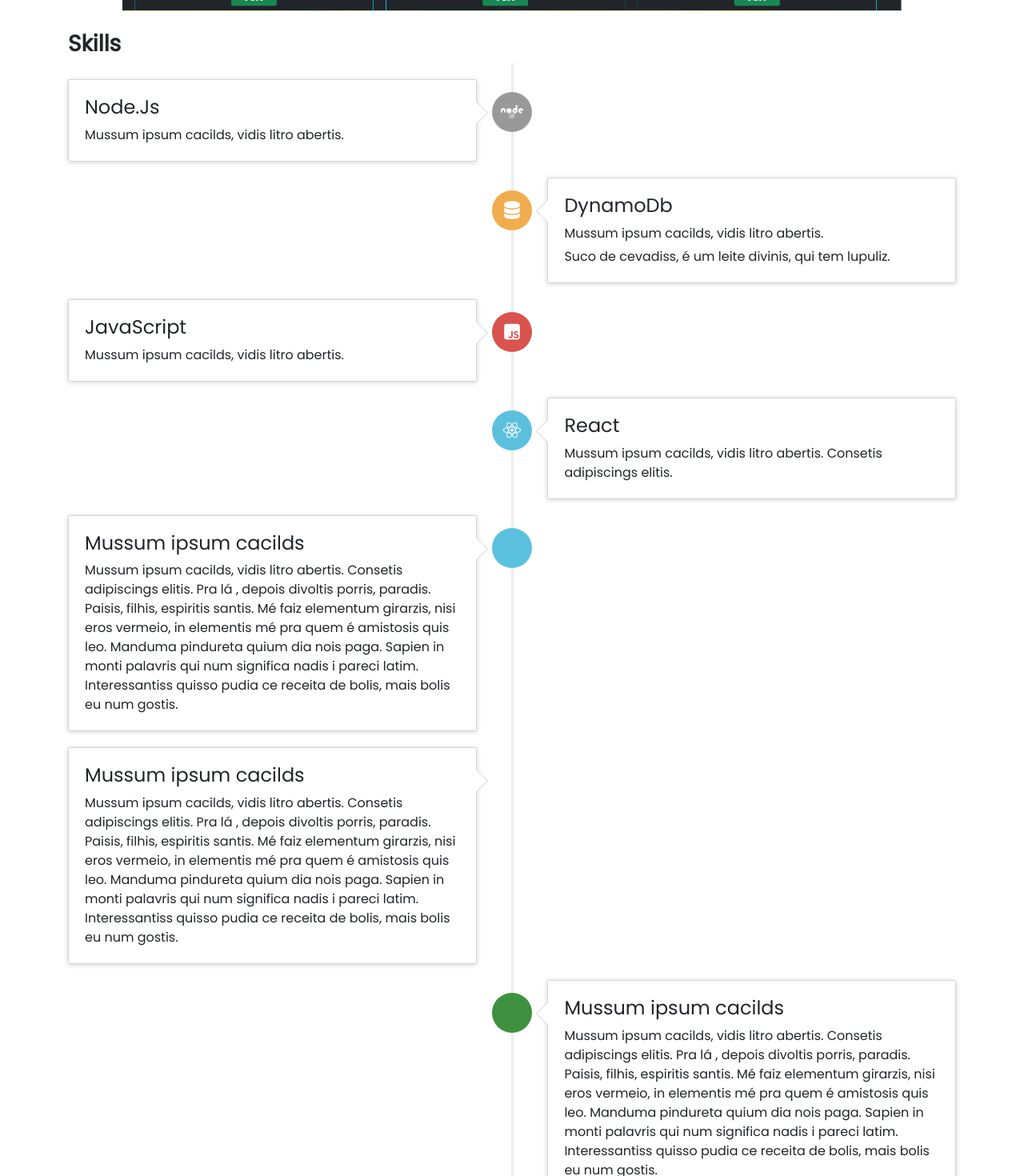
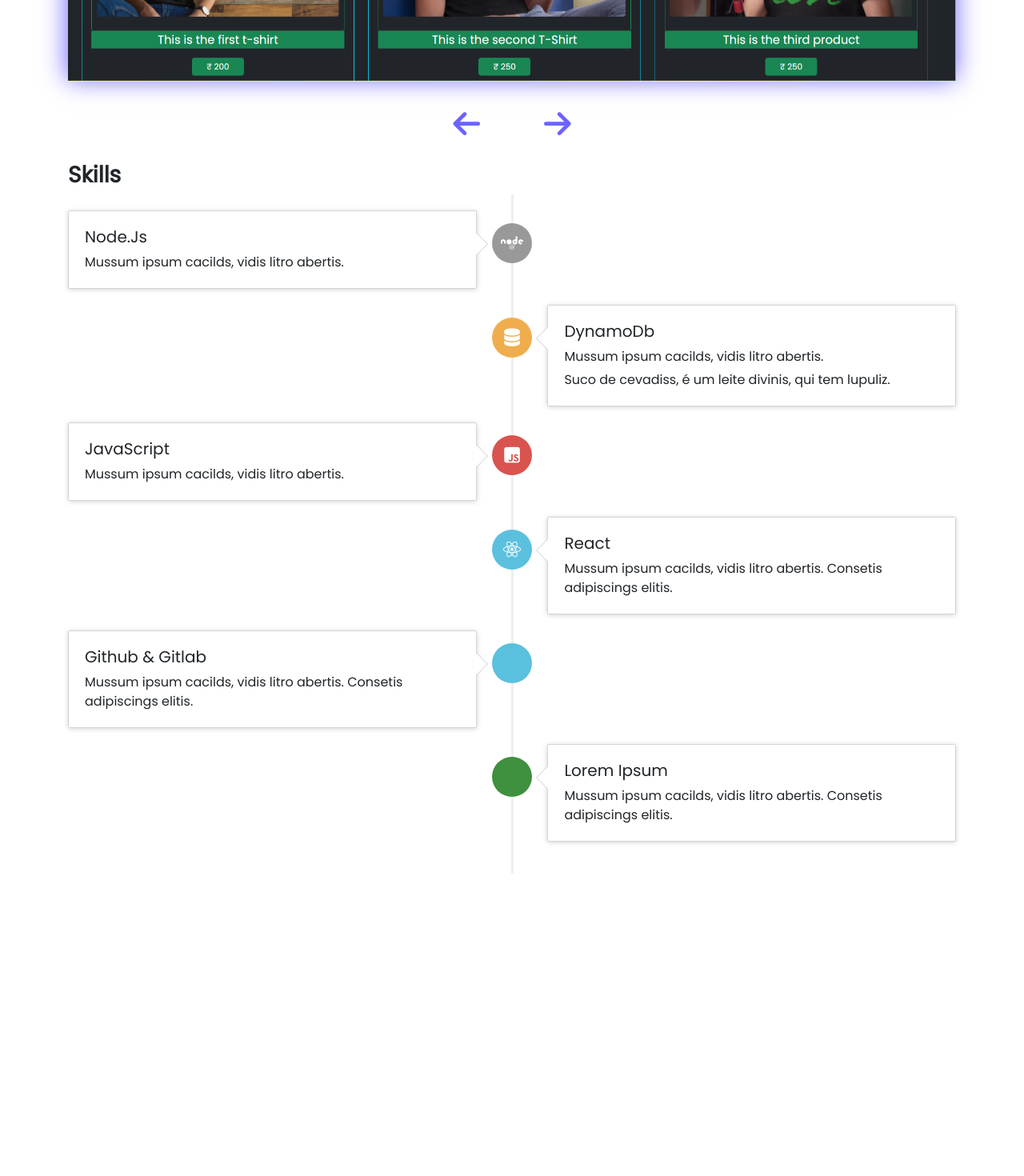
Before and after one commit to harnalerohan/portfolio, a React (Create React App) app: page / in a window 1280 px wide. Shown: the part 1020-2490 px from the top of the page at 80% size. After the commit the page ends 2128 px from the top, so only its background shows below. Built offline with nearby package versions, Linux system fonts and the light colour scheme; some icons are missing.

Commit message:
changed arrow keys and added blur effect

```diff
--- a/src/components/Project.tsx
+++ b/src/components/Project.tsx
@@ -11,18 +11,12 @@ const Project = ({bgStatus}:any) => {
   return (
     <div className="mt-4 container">
       <div className={bgStatus ? "row whiteText" : "row blackText"}>
-        <div className="col-12 mb-4">
+        <div className="col-12 mb-5">
           <h3 className="one">Things I have developed.</h3>
         </div>
       </div>
       {/* corousel */}
       <div className='flex-corousel'>
-
-        <div className="">
-          <button className="left-arrow" type="button" data-bs-target="#carouselExampleInterval" data-bs-slide="prev">
-            <i className="fas fa-arrow-left"></i>
-          </button>
-        </div>
 
         <div id="carouselExampleInterval" className={`carousel carousel-${bgStatus ? `` : `dark`} slide`} data-bs-ride="carousel">
           <div className="carousel-inner">
@@ -53,14 +47,20 @@ const Project = ({bgStatus}:any) => {
             </div>
           </div>
         </div>
-
-        <div className="">
-          <button className="right-arrow" type="button" data-bs-target="#carouselExampleInterval" data-bs-slide="next">
-            <i className="fas fa-arrow-right"></i>
-          </button>
-        </div>
-
       </div>
+      <div className="arrows">
+        <button className="left-arrow" type="button" data-bs-target="#carouselExampleInterval" data-bs-slide="prev">
+          <i className="fas fa-arrow-left"></i>
+        </button>
+        <button className="right-arrow" type="button" data-bs-target="#carouselExampleInterval" data-bs-slide="next">
+          <i className="fas fa-arrow-right"></i>
+        </button>
+      </div>
+      {/* <div className="">
+        <button className="right-arrow" type="button" data-bs-target="#carouselExampleInterval" data-bs-slide="next">
+          <i className="fas fa-arrow-right"></i>
+        </button>
+      </div> */}
     </div>
   )
 }
--- a/src/components/Timeline.tsx
+++ b/src/components/Timeline.tsx
@@ -8,22 +8,24 @@ const Timeline = ({bgStatus}: any) => {
         <h3 id="timeline" className={bgStatus ? "whiteText" : "blackText"}>Skills</h3>
       </div>
     <ul className={`timeline ${bgStatus ? "whiteText" : "blackText"}`}>
+
         <li>
           <div className="timeline-badge"><i className="fab fa-node"></i></div>
           <div className="timeline-panel">
             <div className="timeline-heading">
-              <h4 className={`timeline-title`}>Node.Js</h4>
+              <h5 className={`timeline-title`}>Node.Js</h5>
             </div>
             <div className="timeline-body">
               <p>Mussum ipsum cacilds, vidis litro abertis.</p>
             </div>
           </div>
         </li>
+
         <li className="timeline-inverted">
           <div className="timeline-badge warning"><i className="fas fa-database"></i></div>
           <div className="timeline-panel">
             <div className="timeline-heading">
-              <h4 className="timeline-title">DynamoDb</h4>
+              <h5 className="timeline-title">DynamoDb</h5>
             </div>
             <div className="timeline-body">
               <p>Mussum ipsum cacilds, vidis litro abertis.</p>
@@ -31,62 +33,57 @@ const Timeline = ({bgStatus}: any) => {
             </div>
           </div>
         </li>
+
         <li>
           <div className="timeline-badge danger"><i className="fab fa-js-square"></i></div>
           <div className="timeline-panel">
             <div className="timeline-heading">
-              <h4 className="timeline-title">JavaScript</h4>
+              <h5 className="timeline-title">JavaScript</h5>
             </div>
             <div className="timeline-body">
               <p>Mussum ipsum cacilds, vidis litro abertis.</p>
             </div>
           </div>
         </li>
+
         <li className="timeline-inverted">
           <div className="timeline-badge info">
           <i className="fab fa-react"></i>
           </div>
           <div className="timeline-panel">
             <div className="timeline-heading">
-              <h4 className="timeline-title">React</h4>
+              <h5 className="timeline-title">React</h5>
             </div>
             <div className="timeline-body">
               <p>Mussum ipsum cacilds, vidis litro abertis. Consetis adipiscings elitis.</p>
             </div>
           </div>
         </li>
+
         <li>
           <div className="timeline-badge info"><i className="glyphicon glyphicon-floppy-disk"></i></div>
           <div className="timeline-panel">
             <div className="timeline-heading">
-              <h4 className="timeline-title">Mussum ipsum cacilds</h4>
+              <h5 className="timeline-title">Github & Gitlab</h5>
             </div>
             <div className="timeline-body">
-              <p>Mussum ipsum cacilds, vidis litro abertis. Consetis adipiscings elitis. Pra lá , depois divoltis porris, paradis. Paisis, filhis, espiritis santis. Mé faiz elementum girarzis, nisi eros vermeio, in elementis mé pra quem é amistosis quis leo. Manduma pindureta quium dia nois paga. Sapien in monti palavris qui num significa nadis i pareci latim. Interessantiss quisso pudia ce receita de bolis, mais bolis eu num gostis.</p>
+              <p>Mussum ipsum cacilds, vidis litro abertis. Consetis adipiscings elitis.</p>
             </div>
           </div>
         </li>
-        <li>
-          <div className="timeline-panel">
-            <div className="timeline-heading">
-              <h4 className="timeline-title">Mussum ipsum cacilds</h4>
-            </div>
-            <div className="timeline-body">
-              <p>Mussum ipsum cacilds, vidis litro abertis. Consetis adipiscings elitis. Pra lá , depois divoltis porris, paradis. Paisis, filhis, espiritis santis. Mé faiz elementum girarzis, nisi eros vermeio, in elementis mé pra quem é amistosis quis leo. Manduma pindureta quium dia nois paga. Sapien in monti palavris qui num significa nadis i pareci latim. Interessantiss quisso pudia ce receita de bolis, mais bolis eu num gostis.</p>
-            </div>
-          </div>
-        </li>
+
         <li className="timeline-inverted">
           <div className="timeline-badge success"><i className="glyphicon glyphicon-thumbs-up"></i></div>
           <div className="timeline-panel">
             <div className="timeline-heading">
-              <h4 className="timeline-title">Mussum ipsum cacilds</h4>
+              <h5 className="timeline-title">Lorem Ipsum</h5>
             </div>
             <div className="timeline-body">
-              <p>Mussum ipsum cacilds, vidis litro abertis. Consetis adipiscings elitis. Pra lá , depois divoltis porris, paradis. Paisis, filhis, espiritis santis. Mé faiz elementum girarzis, nisi eros vermeio, in elementis mé pra quem é amistosis quis leo. Manduma pindureta quium dia nois paga. Sapien in monti palavris qui num significa nadis i pareci latim. Interessantiss quisso pudia ce receita de bolis, mais bolis eu num gostis.</p>
+              <p>Mussum ipsum cacilds, vidis litro abertis. Consetis adipiscings elitis.</p>
             </div>
           </div>
         </li>
+
     </ul>
     </div>
   )
--- a/src/css/project.css
+++ b/src/css/project.css
@@ -3,8 +3,14 @@
   font-weight: 600;
 }
 
+.arrows{
+  margin-top: 3%;
+text-align: center;
+}
+
 .flex-corousel{
   display: flex;
+  box-shadow: -1px -3px 30px #6c63ff;
 }
 
 .left-arrow{
@@ -12,6 +18,7 @@
   text-align: center;
   background-color: transparent;
   border: none;
+  font-size: larger;
 }
 
 .right-arrow{
@@ -19,6 +26,7 @@
   text-align: center;
   background-color: transparent;
   border: none;
+  font-size: larger;
 }
 
 .fa-arrow-left{
--- a/src/css/timeline.css
+++ b/src/css/timeline.css
@@ -5,6 +5,10 @@
 }
 
 .page-header h3{
+  font-weight: 600;
+}
+
+h5{
   font-weight: 600;
 }
 
```
